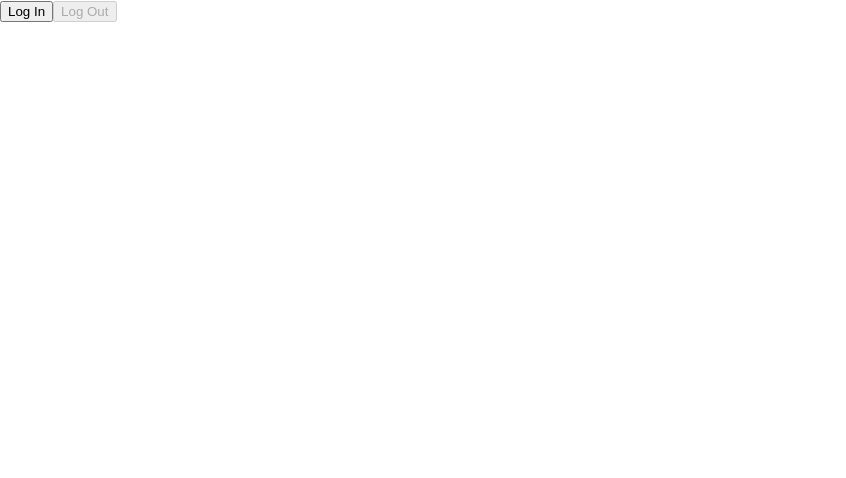
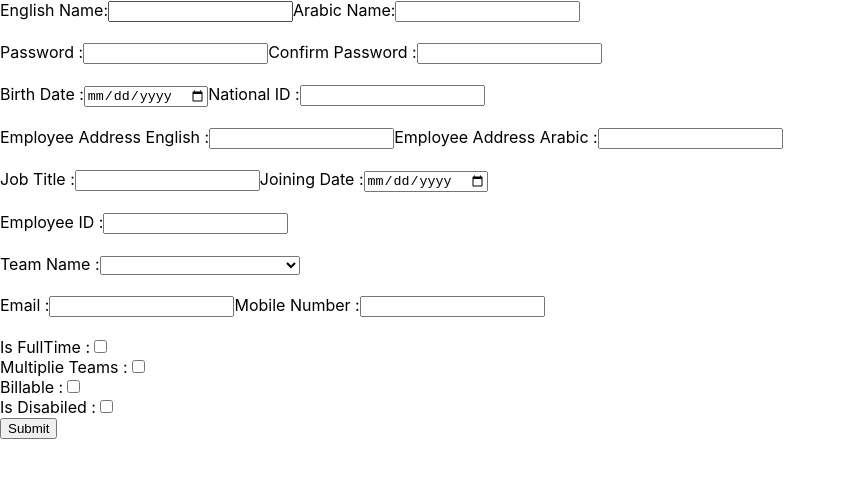
Before and after one commit to TalaatHarb/invoice-tracker, a React (Create React App) app in the folder invoice-tracker-frontend/: page /page2 in a window 1280 px wide. Shown: the top 478 px of the page, without its empty margins (0-846 px from the left). Built offline with nearby package versions, Linux system fonts and the light colour scheme.

Commit message:
Add employee and excel import

```diff
--- a/invoice-tracker-frontend/package.json
+++ b/invoice-tracker-frontend/package.json
@@ -26,6 +26,7 @@
     "react-router": "^6.3.0",
     "react-router-dom": "^6.3.0",
     "react-scripts": "5.0.1",
+    "react-select": "^5.4.0",
     "redux": "^4.2.0",
     "redux-mock-store": "^1.5.4",
     "redux-thunk": "^2.4.1",
--- a/invoice-tracker-frontend/src/App.tsx
+++ b/invoice-tracker-frontend/src/App.tsx
@@ -21,7 +21,7 @@ function App() {
           element={<Navigate to="/page1" replace />}
         />
         <Route path="page1" element={<PopUpStart />} />
-        <Route path="page2" element={<Page2 />} />
+        <Route path="page2" element={<Employee_Add  />} />
       </Routes>
     </BrowserRouter>
   );
--- /dev/null
+++ b/invoice-tracker-frontend/src/components/fake-user-login/add_employee_component/EmployeeAddcss.css
@@ -0,0 +1,9 @@
+.select1
+{
+    marginTop: 50;
+    display : "flex";
+    flexDirection: "column";
+    alignItems: "center";
+    width: 200px;
+
+}
--- a/invoice-tracker-frontend/src/components/fake-user-login/add_employee_component/Employee_Add.tsx
+++ b/invoice-tracker-frontend/src/components/fake-user-login/add_employee_component/Employee_Add.tsx
@@ -2,48 +2,307 @@ import Col from 'react-bootstrap/Col';
 import Form from 'react-bootstrap/Form';
 import Row from 'react-bootstrap/Row';
 
-import React from 'react';
+import React, { useState } from 'react';
+import { isDisabled } from '@testing-library/user-event/dist/utils';
+import Select from 'react-select';
+import  './EmployeeAddcss.css'
 
 
 
-function Employee_Add() {
+
+const Options = [
+  { value: 'team1', label: 'Team1' },
+  { value: 'team2', label: 'Team2' },
+  { value: 'team3', label: 'Team3' }
+]
 
 
+function Employee_Add() {
+  const [english_name, setEnglishName] = useState("");
+  const [Arabic_Name, setArabic_Name] = useState("");
+  const [password, setpassword] = useState("");
+  const [confirm_password, setconfirm_password] = useState("");
+  const [Birth_date, setBirth_date] = useState("");
+  const [NationalId, setNationalId] = useState("");
+  const [EmployeeAddressEnglish, setEmployeeAddressEnglish] = useState("");
+  const [EmployeeAddressArabic, setEmployeeAddressArabic] = useState("");
+  const [JopTitle, setJopTitle] = useState("");
+  const [JoiningDate, setJoiningDate] = useState("");
+  const [EmployeeId, setEmployeeId] = useState("");
+
+  const [Email, setEmail] = useState("");
+  const [MobileNumber, setMobileNumber] = useState("");
+  const [AnnualBalance, setAnnualBalance] = useState("");
+
+  const [ISFullTime, setIsFullTime] = useState(false);
+  const [MultiplieTeams, setMultiplieTeam] = useState(false);
+  const [Billable, setBilliable] = useState(false);
+  const [IsDisabiled, setIsDisabiled] = useState(false);
+
+  const [selectedOption, setSelectedOption] = useState<String>();
+
+
+  const handleSubmit = (event  : any) => {
+    event.preventDefault();
+
+    const object1 = {
+      employee_id:EmployeeId,
+      english_name:english_name,
+      arabic_name:Arabic_Name,
+      password:password,
+      birth_date:Birth_date,
+      national_id:NationalId,
+      employee_adress_english:EmployeeAddressEnglish,
+      employee_adress_arabic:EmployeeAddressArabic,
+      jop_title:JopTitle,
+      joining_date:JoiningDate,
+      team_name:selectedOption,
+      email:Email,
+      mobile_number:MobileNumber,
+      is_fullTime:ISFullTime,
+      billable:Billable,
+      multible_team:MultiplieTeams,
+      annual_balance:AnnualBalance,
+      is_disabiled:IsDisabiled
+
+    };
+
+    fetch_employee(object1);
+  }
   /*  */
+
+  const handleOnChangeFullTime = () => {
+    setIsFullTime(!ISFullTime);
+  };
+
+  const handleOnChangeMultiplieTeam = () => {
+    setMultiplieTeam(!MultiplieTeams);
+  };
+
+  const handleOnChangeBillable = () => {
+    setBilliable(!Billable);
+  };
+
+  const handleOnChangeIsDisabiled = () => {
+    setIsDisabiled(!IsDisabiled);
+  };
+
+
+
+  // This function is triggered when the select changes
+  const selectChange = (event: React.ChangeEvent<HTMLSelectElement>) => {
+    const value = event.target.value;
+    setSelectedOption(value);
+  };
+
+
+
+  function fetch_employee(prop : any)
+  {
+     console.log(prop);
+
+     fetch('http://localhost:8080/api/v1/employee/add', {
+      method: 'POST',
+      headers: {
+        'Content-Type': 'application/json',
+      },
+      body: JSON.stringify(prop),
+    })
+    .then((response) => response.json())
+    //Then with the data from the response in JSON...
+    .then((prop) => {
+
+
+
+    })
+    //Then with the error genereted...
+    .catch((error) => {
+
+
+    });
+  }
+
+
+  /* */
+
+
 
   return (
 
-    <div>
-    <Row>
-      <Form.Label column="lg" lg={2}>
-        Large Text
-      </Form.Label>
-      <Col>
-        <Form.Control size="lg" type="text" placeholder="Large text" />
-      </Col>
-    </Row>
-    <br />
-    <Row>
-      <Form.Label column lg={2}>
-        Normal Text
-      </Form.Label>
-      <Col>
-        <Form.Control type="text" placeholder="Normal text" />
-      </Col>
-    </Row>
-    <br />
-    <Row>
-      <Form.Label column="sm" lg={2}>
-        Small Text
-      </Form.Label>
-      <Col>
-        <Form.Control size="sm" type="text" placeholder="Small text" />
-      </Col>
-    </Row>
+    <form onSubmit={handleSubmit}>
+      <div>
+      <label>English Name:
+        <input
+          type="text"
+          value={english_name}
+          onChange={(e) => setEnglishName(e.target.value)}
+        />
+      </label>
 
-    </div>
+      <label>Arabic Name:
+        <input
+          type="text"
+          value={Arabic_Name}
+          onChange={(e) => setArabic_Name(e.target.value)}
+        />
+      </label>
+      </div>
+
+      <br></br>
+      <div>
+      <label>Password :
+        <input
+          type="password"
+          value={password}
+          onChange={(e) => setpassword(e.target.value)}
+        />
+      </label>
+      <label>Confirm Password :
+        <input
+          type="password"
+          value={confirm_password}
+          onChange={(e) => setconfirm_password(e.target.value)}
+        />
+
+      </label>
+      </div>
+
+      <br></br>
+      <div>
+      <label>Birth Date :
+        <input
+          type="Date"
+          value={Birth_date}
+          onChange={(e) => setBirth_date(e.target.value)}
+        />
+      </label>
+
+      <label>National ID :
+        <input
+          type="number"
+          value={NationalId}
+          onChange={(e) => setNationalId(e.target.value)}
+        />
+      </label>
+      </div>
+      <br></br>
+
+      <div>
+      <label>Employee Address English :
+        <input
+          type="text"
+          value={EmployeeAddressEnglish}
+          onChange={(e) => setEmployeeAddressEnglish(e.target.value)}
+        />
+      </label>
+      <label>Employee Address Arabic :
+        <input
+          type="text"
+          value={EmployeeAddressArabic}
+          onChange={(e) => setEmployeeAddressArabic(e.target.value)}
+        />
+      </label>
+      </div>
+      <br></br>
+      <div>
+      <label>Job Title :
+        <input
+          type="text"
+          value={JopTitle}
+          onChange={(e) => setJopTitle(e.target.value)}
+        />
+      </label>
+
+      <label>Joining Date :
+        <input
+          type="Date"
+          value={JoiningDate}
+          onChange={(e) => setJoiningDate(e.target.value)}
+        />
+      </label>
+      </div>
+      <br></br>
+      <div>
+      <label>Employee ID :
+        <input
+          type="number"
+          value={EmployeeId}
+          onChange={(e) => setEmployeeId(e.target.value)}
+        />
+      </label>
+      <br></br>
+<br></br>
+      <label>Team Name :
+      <select className='select1' onChange={selectChange} >
+        <option defaultValue={""} >
+
+        </option>
+        <option value="team1">Team1</option>
+        <option value="team2">Team2</option>
+        <option value="team3">Team3</option>
+
+      </select>
 
 
+      </label>
+      </div>
+      <br></br>
+      <div>
+      <label>Email :
+        <input
+          type="email"
+          value={Email}
+          onChange={(e) => setEmail(e.target.value)}
+        />
+      </label>
+
+      <label>Mobile Number :
+        <input
+          type="text"
+          value={MobileNumber}
+          onChange={(e) => setMobileNumber(e.target.value)}
+        />
+      </label>
+      </div>
+      <br></br>
+      <label>Is FullTime :
+      <input
+          type="checkbox"
+          checked={ISFullTime}
+          onChange={handleOnChangeFullTime}
+        />
+      </label>
+      <br></br>
+      <label>Multiplie Teams :
+
+      <input
+          type="checkbox"
+          checked={MultiplieTeams}
+          onChange={handleOnChangeMultiplieTeam}
+        />
+      </label>
+
+
+      <br></br>
+      <label>Billable :
+      <input
+          type="checkbox"
+          checked={Billable}
+          onChange={handleOnChangeBillable}
+        />
+      </label>
+       <br></br>
+      <label>Is Disabiled :
+      <input
+          type="checkbox"
+          checked={IsDisabiled}
+          onChange={handleOnChangeIsDisabiled}
+        />
+      </label>
+
+     <br></br>
+      <input type="submit" />
+    </form>
 
 
   );
```
Also changed, not shown: 2 other files (tests, documents, lock files or other folders).
